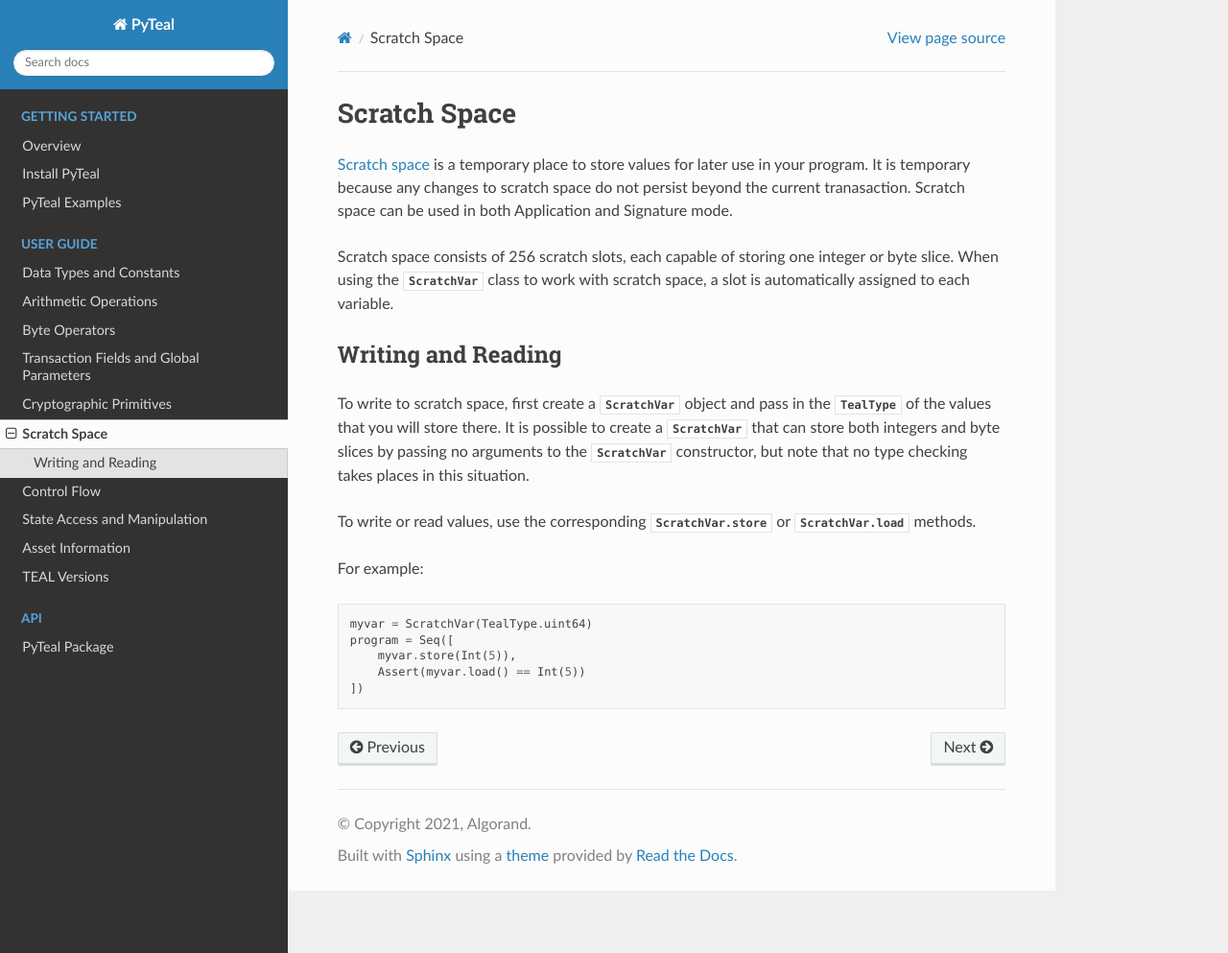
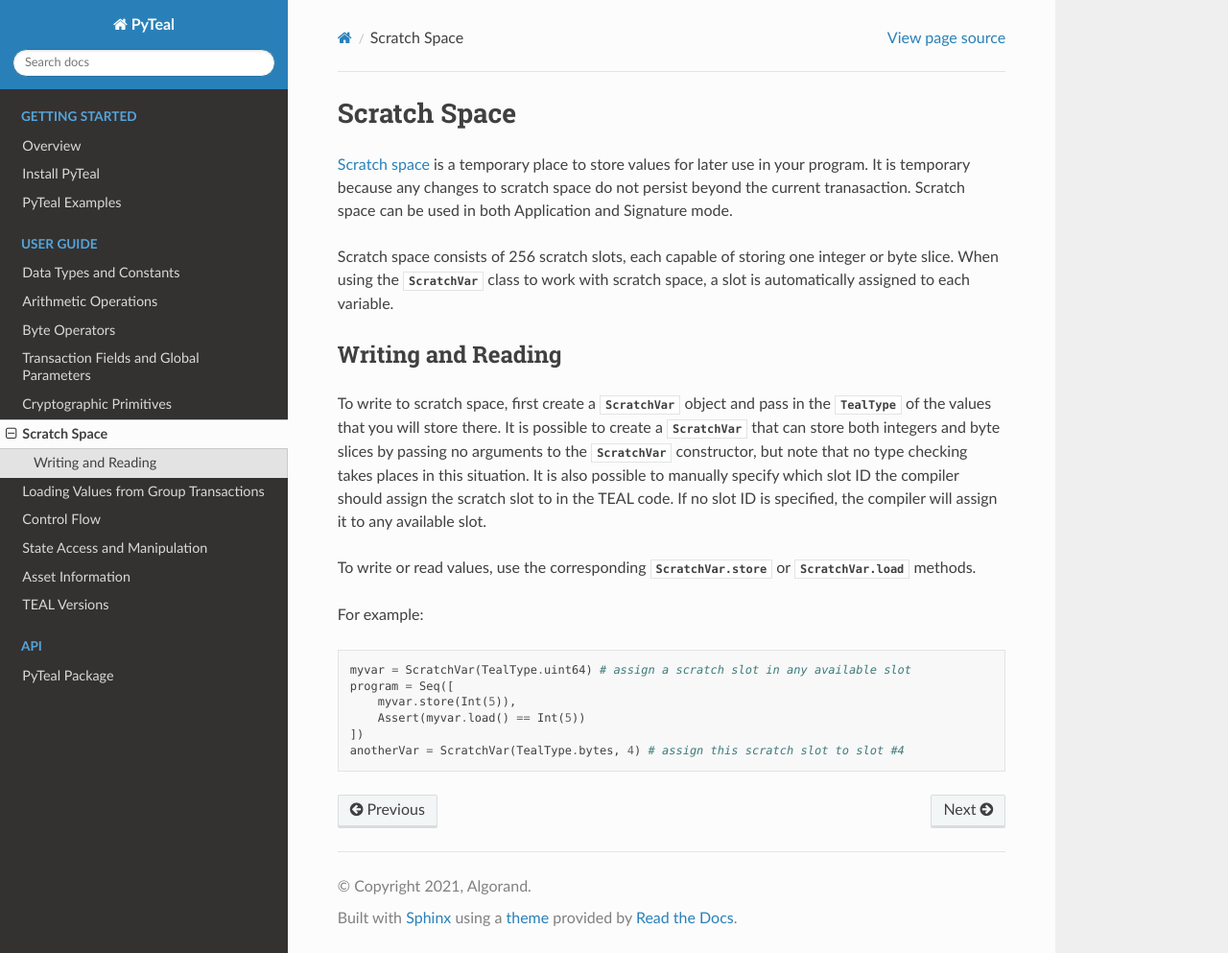
Before and after one commit to Cometdev312/Algorand-Smart-Contracts-in-Python, a Sphinx documentation site: the page built from docs/scratch.rst, in a window 1280 px wide and 993 px high. Shown: the whole window at 96% size. Built offline with Sphinx 7.4.7 and the Read the Docs theme 2.0.0, drawn with Linux system fonts in a browser that asks for light colours.

Commit message:
Update docs on group transaction ops (gaid, gload) (#83)
* Add docs on gload and gaid ops

* Update docs to include better examples and for better clarity

* Fix indent on example app

```diff
--- a/docs/index.rst
+++ b/docs/index.rst
@@ -40,6 +40,7 @@ PyTeal **hasn't been security audited**. Use it at your own risk.
    accessing_transaction_field
    crypto
    scratch
+   loading_group_transaction
    control_structures
    state
    assets
--- a/docs/scratch.rst
+++ b/docs/scratch.rst
@@ -18,7 +18,9 @@ Writing and Reading
 To write to scratch space, first create a :any:`ScratchVar` object and pass in the :any:`TealType`
 of the values that you will store there. It is possible to create a :any:`ScratchVar` that can store
 both integers and byte slices by passing no arguments to the :any:`ScratchVar` constructor, but note
-that no type checking takes places in this situation.
+that no type checking takes places in this situation. It is also possible to manually specify which
+slot ID the compiler should assign the scratch slot to in the TEAL code. If no slot ID is specified,
+the compiler will assign it to any available slot.
 
 To write or read values, use the corresponding :any:`ScratchVar.store` or :any:`ScratchVar.load` methods.
 
@@ -26,8 +28,9 @@ For example:
 
 .. code-block:: python
 
-    myvar = ScratchVar(TealType.uint64)
+    myvar = ScratchVar(TealType.uint64) # assign a scratch slot in any available slot
     program = Seq([
         myvar.store(Int(5)),
         Assert(myvar.load() == Int(5))
     ])
+    anotherVar = ScratchVar(TealType.bytes, 4) # assign this scratch slot to slot #4
```
Also changed, not shown: README.md (+0 -4 lines), docs/loading_group_transaction.rst (added, +72 -0 lines).
